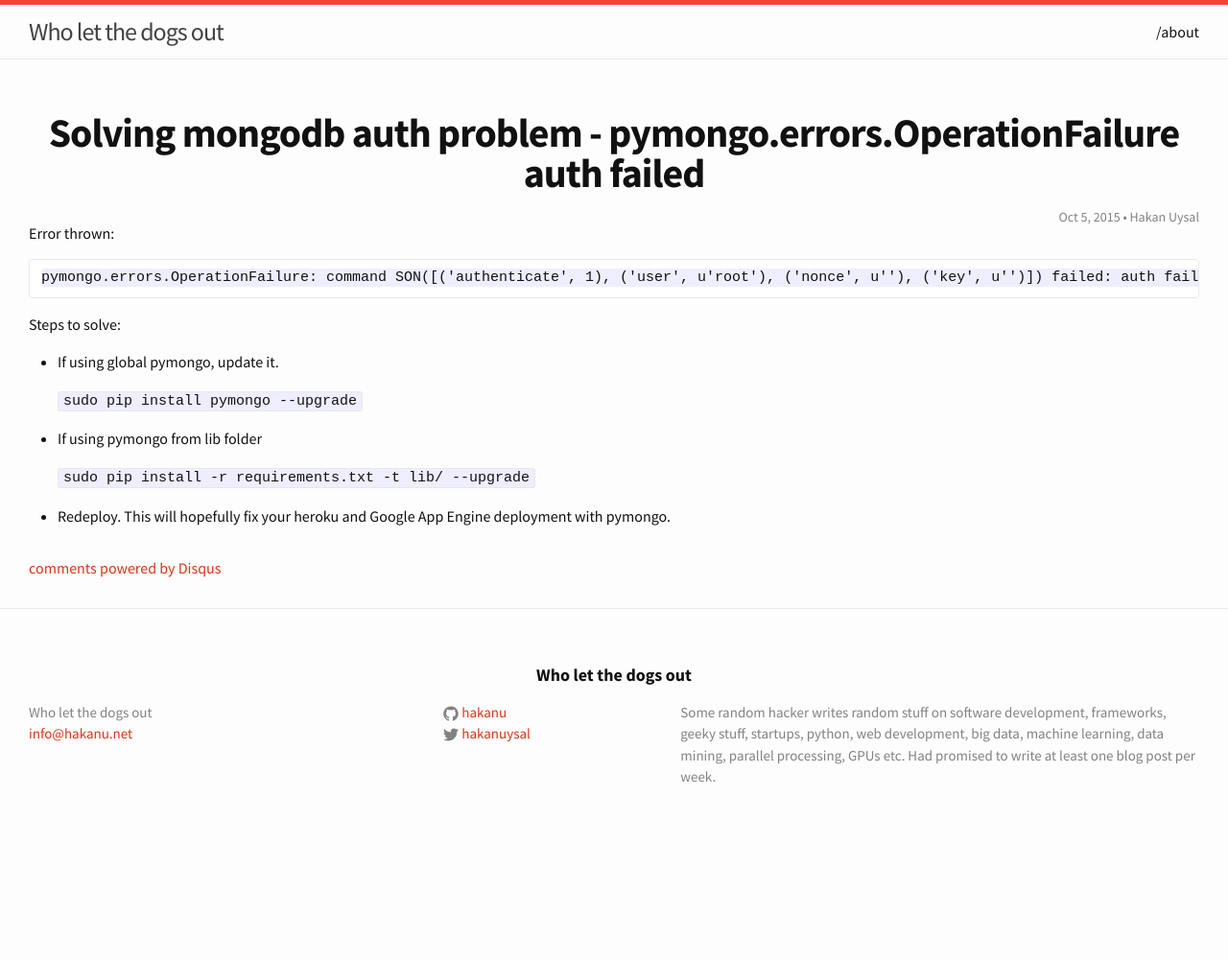
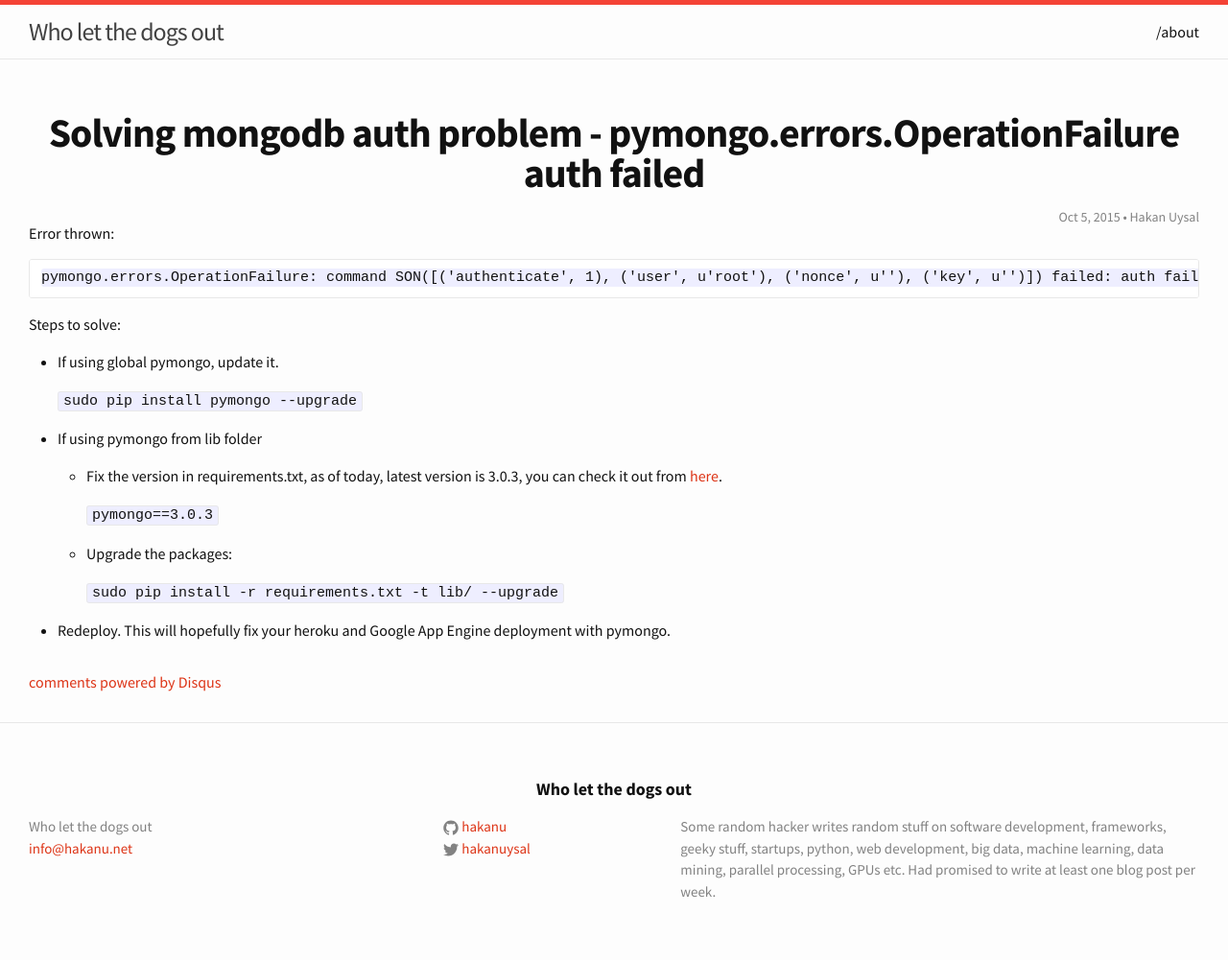
Before and after one commit to hakanu/blog, a Jekyll site: the page built from _posts/2015-10-05-fix-pymongo-auth-problem-mongodb.markdown, in a window 1280 px wide. Shown: the whole page at 96% size. Built offline with Jekyll 4.4.1, drawn with Linux system fonts in a browser that asks for light colours; before the commit the page ends 900 px from its top, so only the background shows below that.

Commit message:
add pymongo post

```diff
--- a/_posts/2015-10-05-fix-pymongo-auth-problem-mongodb.markdown
+++ b/_posts/2015-10-05-fix-pymongo-auth-problem-mongodb.markdown
@@ -23,6 +23,12 @@ Steps to solve:
 
 - If using pymongo from lib folder
 
+  - Fix the version in requirements.txt, as of today, latest version is 3.0.3, you can check it out from [here](https://pypi.python.org/pypi/pymongo/).
+
+    `pymongo==3.0.3`
+
+  - Upgrade the packages:
+
 	`sudo pip install -r requirements.txt -t lib/ --upgrade`
 
 - Redeploy. This will hopefully fix your heroku and Google App Engine deployment with pymongo.
```
